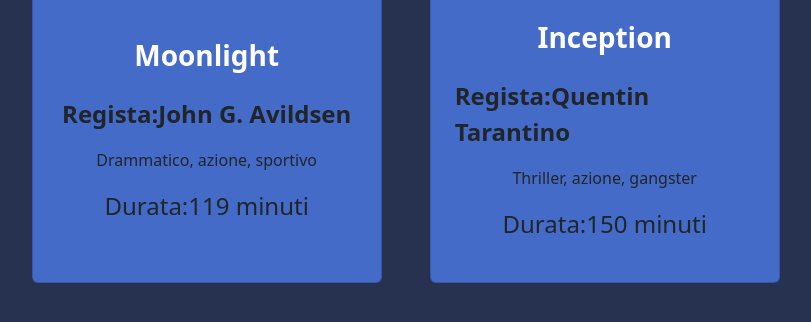
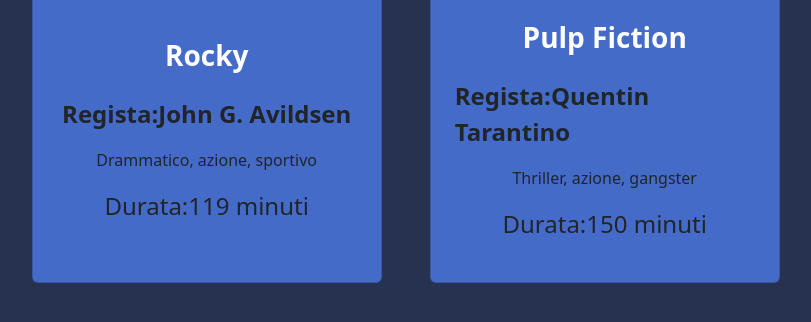
Before and after one commit to DarioEsposito89/php-oop-1, a PHP site: page / in a window 1280 px wide. Shown: the part 89-411 px from the top of the page, without its empty margins (372-1183 px from the left). Run offline with PHP 8.4, Linux system fonts and the light colour scheme; some libraries are stand-ins or nearby versions.

Commit message:
cambiato titoli dei film

```diff
--- a/index.php
+++ b/index.php
@@ -4,13 +4,13 @@ require_once __DIR__ . "/genre.php";
 
 $movies = [
     new Movie("https://m.media-amazon.com/images/I/51AP5MY2B5L._AC_UF894,1000_QL80_.jpg",
-    "Moonlight",
+    "Rocky",
     ["drammatico, azione, sportivo"],
     119,
     "John G. Avildsen",),
 
     new Movie("https://m.media-amazon.com/images/I/51DZpY7tfoL._AC_UF1000,1000_QL80_.jpg",
-    "Inception",
+    "Pulp Fiction",
     ["thriller, azione, gangster"],
     150,
     "Quentin Tarantino"),
```
